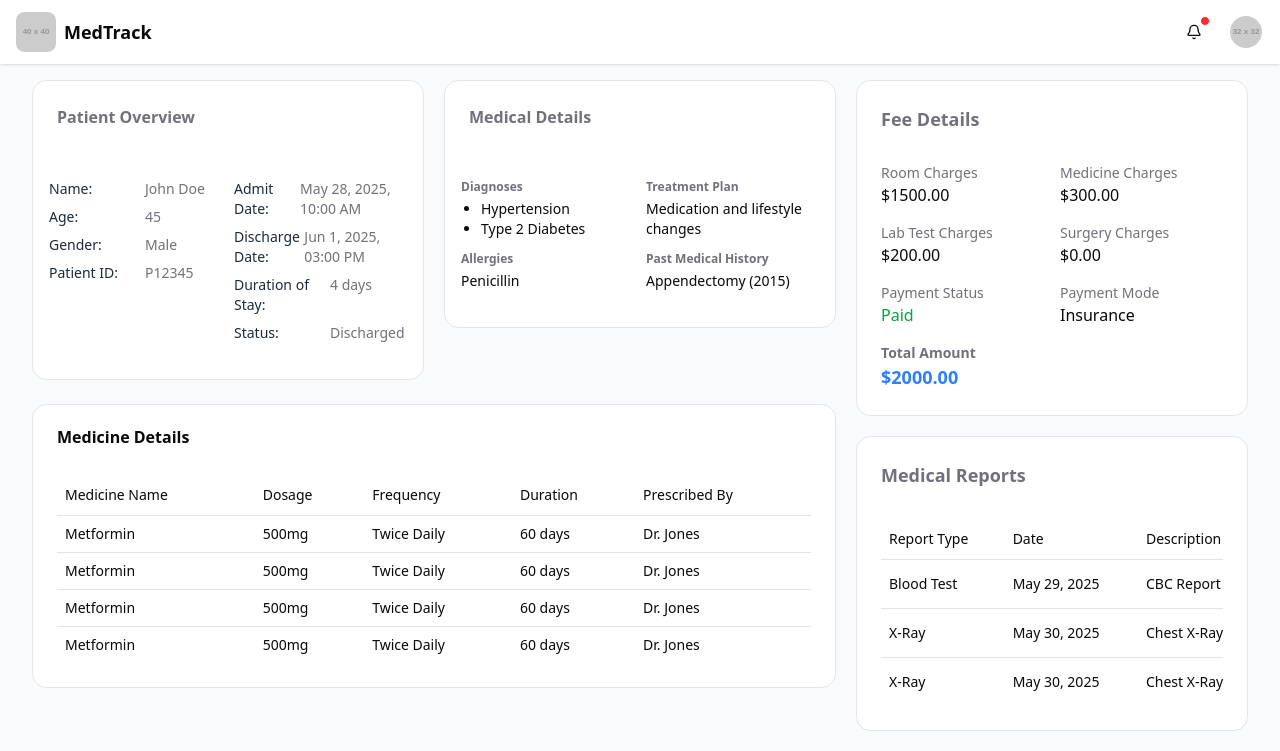
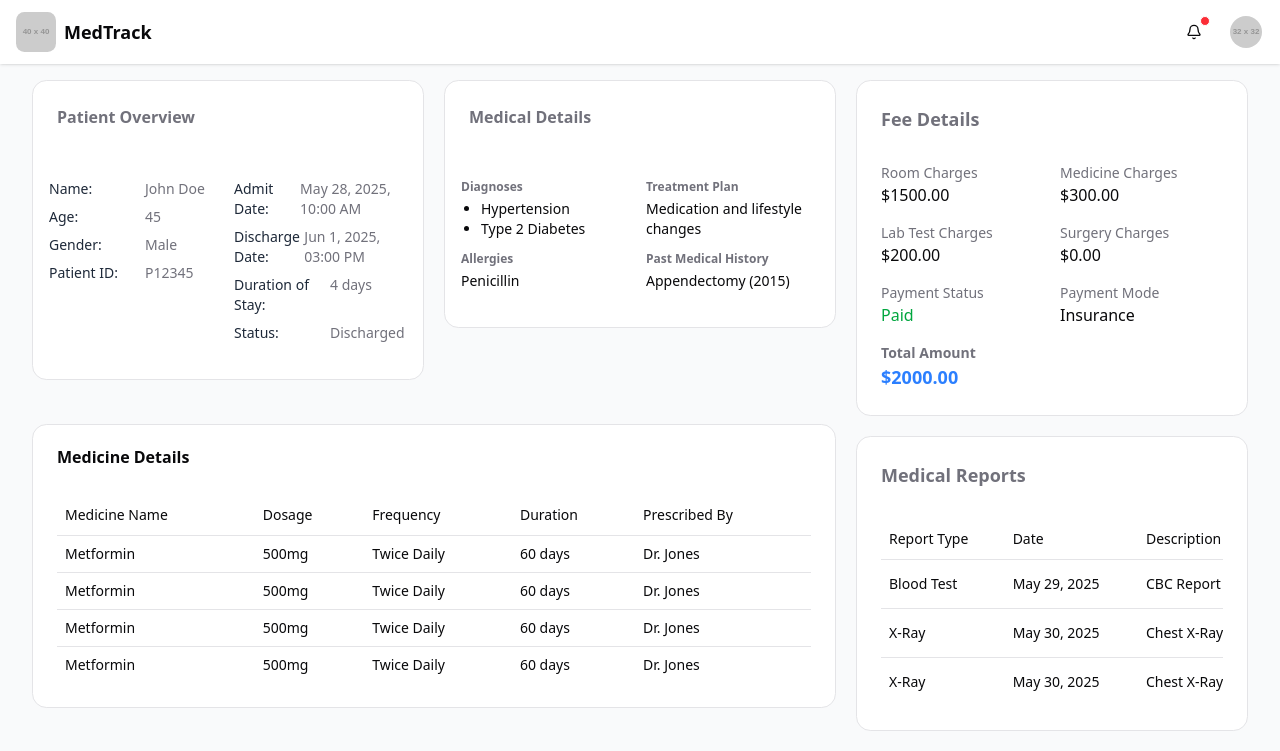
Before and after one commit to tushar-upadhya/patient_dashboard, a React (Vite) app: page /dashboard in a window 1280 px wide. Shown: the top 751 px of the page. Built offline with nearby package versions, Linux system fonts and the light colour scheme.

Commit message:
fix: correct class name for MedicineTable container in HomePage layout

```diff
--- a/src/pages/home/HomePage.tsx
+++ b/src/pages/home/HomePage.tsx
@@ -26,7 +26,7 @@ const HomePage = () => {
                             <FeeDetails />
                         </div>
 
-                        <div className="ol-span-1 sm:col-span-6 lg:col-span-8 flex flex-col h-full mt-0 lg:-mt-8">
+                        <div className="ol-span-1 sm:col-span-6 lg:col-span-8 flex flex-col h-full mt-0 lg:-mt-3">
                             <MedicineTable />
                         </div>
 
```
